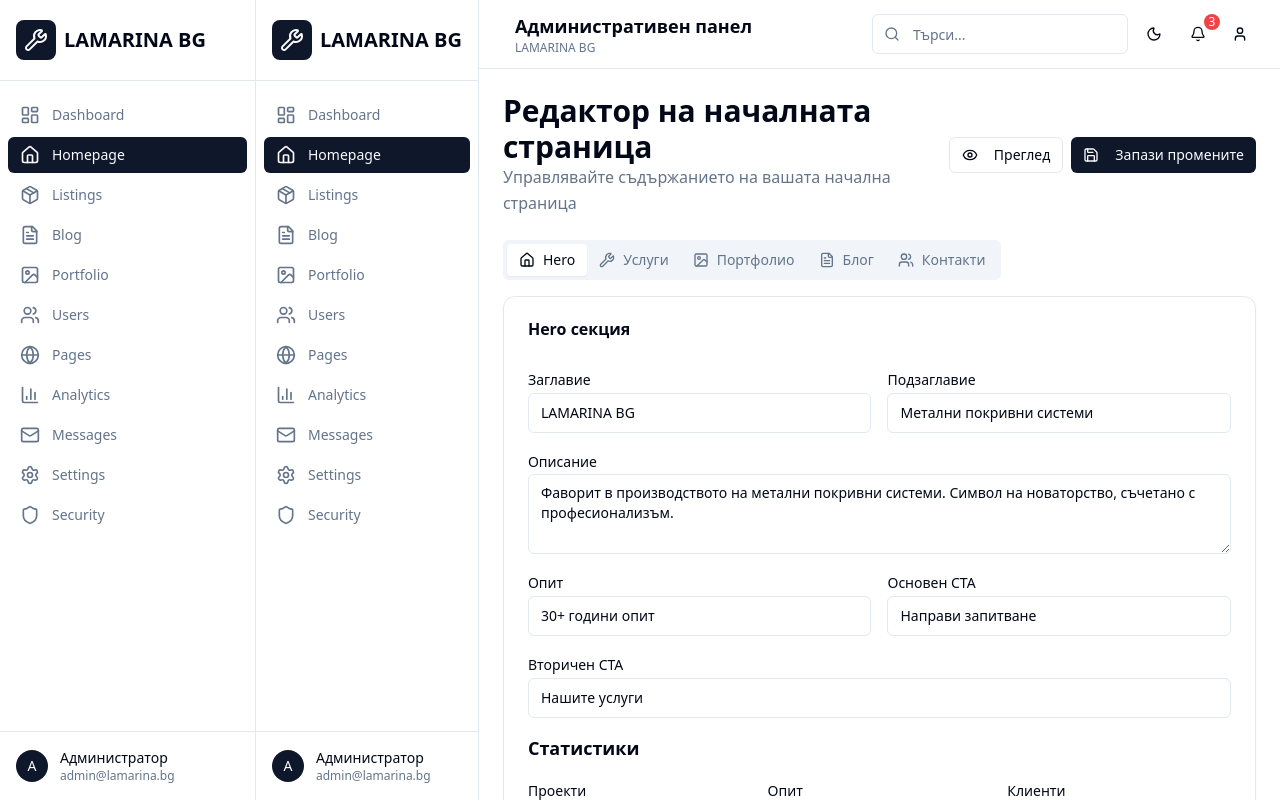
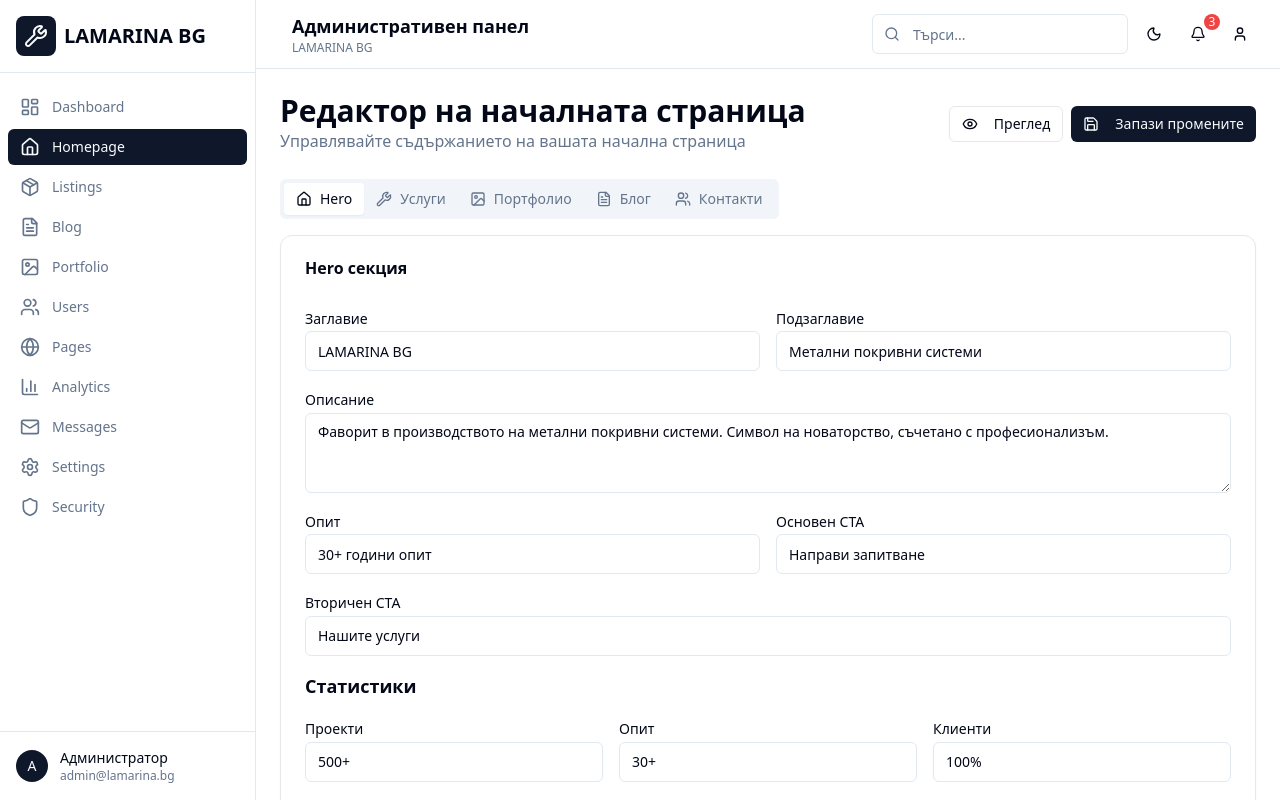
Before and after one commit to linkln33/lamarina, a Next.js app: page /admin/homepage in a window 1280 px wide. Built offline with nearby package versions, Linux system fonts and the light colour scheme.

Commit message:
Fix admin panel desktop layout - sidebar now properly positioned and content starts from correct position

```diff
--- a/src/app/admin/layout.tsx
+++ b/src/app/admin/layout.tsx
@@ -13,13 +13,15 @@ export default function AdminLayout({
 
   return (
     <div className="h-screen flex overflow-hidden bg-background">
-      {/* Desktop Sidebar */}
-      <div className="hidden md:flex md:w-64 md:flex-col">
+      {/* Desktop Sidebar Spacer */}
+      <div className="hidden md:block md:w-64 md:flex-shrink-0">
         <AdminSidebar isOpen={true} onClose={() => {}} />
       </div>
 
       {/* Mobile Sidebar */}
-      <AdminSidebar isOpen={sidebarOpen} onClose={() => setSidebarOpen(false)} />
+      <div className="md:hidden">
+        <AdminSidebar isOpen={sidebarOpen} onClose={() => setSidebarOpen(false)} />
+      </div>
 
       {/* Main Content Area */}
       <div className="flex-1 flex flex-col overflow-hidden">
--- a/src/components/admin/admin-sidebar.tsx
+++ b/src/components/admin/admin-sidebar.tsx
@@ -42,67 +42,9 @@ interface AdminSidebarProps {
 export function AdminSidebar({ isOpen, onClose }: AdminSidebarProps) {
   const pathname = usePathname();
 
-  // Desktop sidebar (always visible)
-  const DesktopSidebar = () => (
-    <div className="flex flex-col h-full bg-card border-r border-border">
-      {/* Logo */}
-      <div className="flex items-center flex-shrink-0 px-4 py-5 border-b border-border">
-        <div className="flex items-center space-x-2">
-          <div className="p-2 bg-primary rounded-lg">
-            <Wrench className="h-6 w-6 text-primary-foreground" />
-          </div>
-          <span className="text-xl font-bold text-foreground">LAMARINA BG</span>
-        </div>
-      </div>
-
-      {/* Navigation */}
-      <div className="flex-1 overflow-y-auto py-4">
-        <nav className="px-2 space-y-1">
-          {navigation.map((item) => {
-            const isActive = pathname === item.href;
-            return (
-              <Link
-                key={item.name}
-                href={item.href}
-                className={cn(
-                  'group flex items-center px-3 py-2 text-sm font-medium rounded-md transition-colors',
-                  isActive
-                    ? 'bg-primary text-primary-foreground'
-                    : 'text-muted-foreground hover:text-foreground hover:bg-accent'
-                )}
-              >
-                <item.icon className={cn(
-                  'mr-3 h-5 w-5 flex-shrink-0',
-                  isActive ? 'text-primary-foreground' : 'text-muted-foreground group-hover:text-foreground'
-                )} />
-                {item.name}
-              </Link>
-            );
-          })}
-        </nav>
-      </div>
-
-      {/* User Profile */}
-      <div className="flex-shrink-0 border-t border-border p-4">
-        <div className="flex items-center">
-          <div className="flex-shrink-0">
-            <div className="h-8 w-8 bg-primary rounded-full flex items-center justify-center">
-              <span className="text-sm font-medium text-primary-foreground">A</span>
-            </div>
-          </div>
-          <div className="ml-3">
-            <p className="text-sm font-medium text-foreground">Администратор</p>
-            <p className="text-xs text-muted-foreground">admin@lamarina.bg</p>
-          </div>
-        </div>
-      </div>
-    </div>
-  );
-
-  // Mobile sidebar (overlay)
-  const MobileSidebar = () => (
+  return (
     <>
-      {/* Overlay */}
+      {/* Mobile overlay - only show on mobile when sidebar is open */}
       {isOpen && (
         <div
           className="fixed inset-0 z-40 bg-black bg-opacity-50 md:hidden"
@@ -110,13 +52,19 @@ export function AdminSidebar({ isOpen, onClose }: AdminSidebarProps) {
         />
       )}
 
-      {/* Mobile Sidebar */}
+      {/* Sidebar */}
       <div className={cn(
-        "fixed inset-y-0 left-0 z-50 w-64 bg-card border-r border-border transform transition-transform duration-300 ease-in-out md:hidden",
-        isOpen ? "translate-x-0" : "-translate-x-full"
+        "w-64 bg-card border-r border-border h-full",
+        // On mobile: fixed position with transform
+        "md:relative md:transform-none",
+        "fixed inset-y-0 left-0 z-50 transform transition-transform duration-300 ease-in-out",
+        // Mobile visibility
+        isOpen ? "translate-x-0" : "-translate-x-full",
+        // Desktop: always visible
+        "md:translate-x-0"
       )}>
         <div className="flex flex-col h-full">
-          {/* Header with close button */}
+          {/* Header */}
           <div className="flex items-center justify-between p-4 border-b border-border">
             <div className="flex items-center space-x-2">
               <div className="p-2 bg-primary rounded-lg">
@@ -124,10 +72,12 @@ export function AdminSidebar({ isOpen, onClose }: AdminSidebarProps) {
               </div>
               <span className="text-xl font-bold text-foreground">LAMARINA BG</span>
             </div>
+            {/* Close button only on mobile */}
             <Button
               variant="ghost"
               size="sm"
               onClick={onClose}
+              className="md:hidden"
             >
               <X className="h-5 w-5" />
             </Button>
@@ -142,7 +92,12 @@ export function AdminSidebar({ isOpen, onClose }: AdminSidebarProps) {
                   <Link
                     key={item.name}
                     href={item.href}
-                    onClick={onClose}
+                    onClick={() => {
+                      // Close mobile sidebar when navigating
+                      if (typeof window !== 'undefined' && window.innerWidth < 768) {
+                        onClose();
+                      }
+                    }}
                     className={cn(
                       'group flex items-center px-3 py-2 text-sm font-medium rounded-md transition-colors',
                       isActive
@@ -179,16 +134,4 @@ export function AdminSidebar({ isOpen, onClose }: AdminSidebarProps) {
       </div>
     </>
   );
-
-  // Return desktop sidebar for desktop view, mobile sidebar for mobile
-  return (
-    <>
-      <div className="hidden md:contents">
-        <DesktopSidebar />
-      </div>
-      <div className="md:hidden">
-        <MobileSidebar />
-      </div>
-    </>
-  );
 }
```
